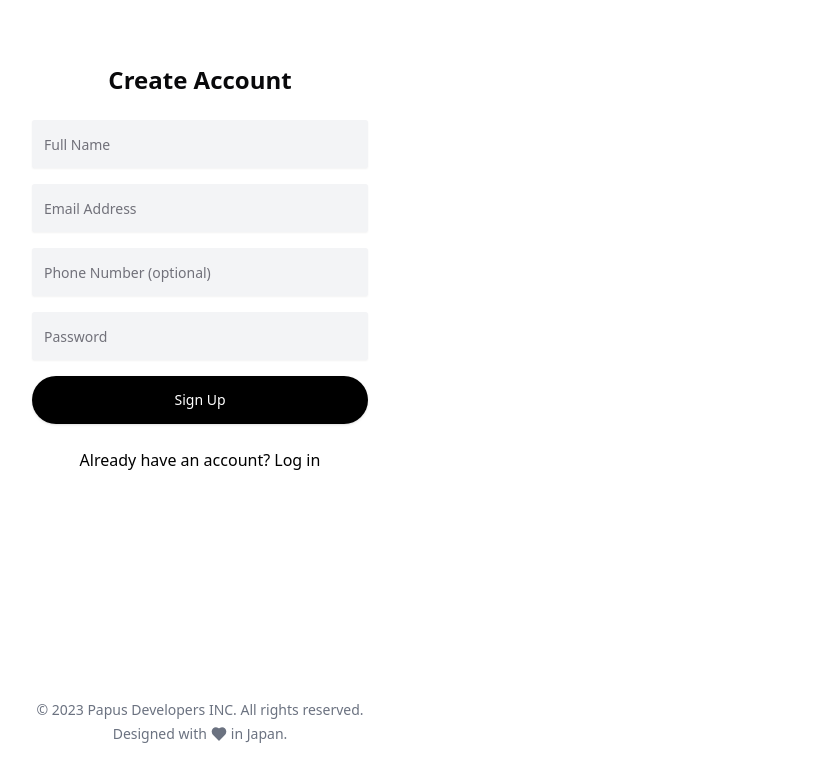
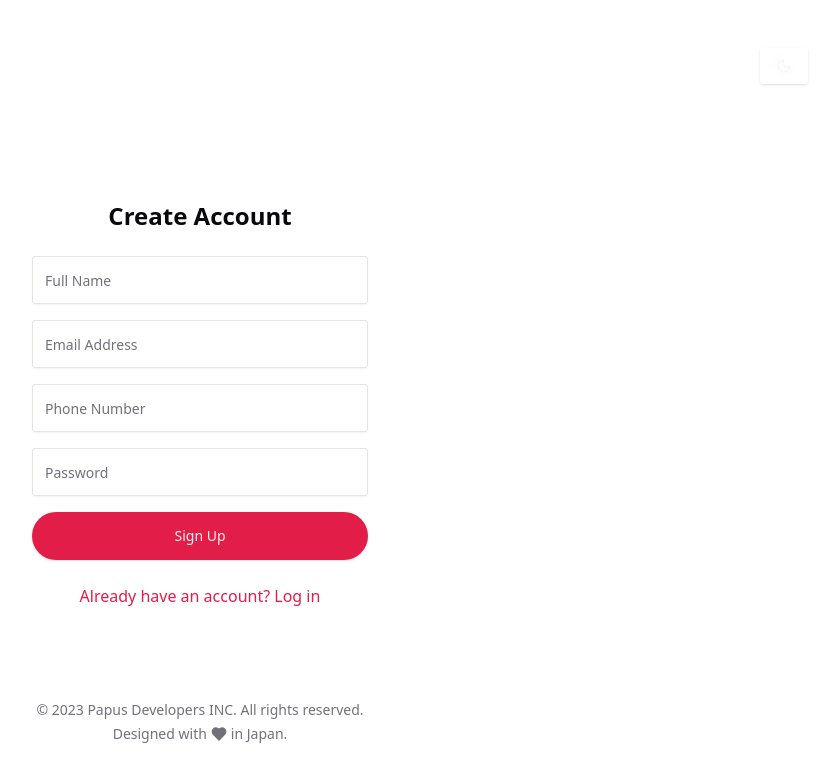
Before and after one commit to Johnson1255/AkibaNet, a React (Vite) app: page /signup in a window 1280 px wide. Shown: the top 782 px of the page, without its empty margins (440-1278 px from the left). Built offline with nearby package versions, Linux system fonts and the light colour scheme; no server answers.

Commit message:
feat: reintroducir ThemeProvider y añadir funcionalidad de cambio de tema en el formulario de inicio de sesión

```diff
--- a/src/App.tsx
+++ b/src/App.tsx
@@ -1,6 +1,7 @@
 import { BrowserRouter as Router, Routes, Route, Navigate } from "react-router-dom";
 import { ReservationProvider } from './context/ReservationContext';
 import { AuthProvider } from './context/AuthContext';
+import { ThemeProvider } from './context/ThemeContext'; // Importar ThemeProvider
 import { PrivateRoute, PublicRoute } from './components/PrivateRoute';
 
 import LoginForm from "./components/LogIn-form";
@@ -18,11 +19,13 @@ import ActiveReservationPage from './components/ActiveReservationPage';
 function App() {
   return (
     <Router>
-      <AuthProvider>
-        <ReservationProvider>
-          <AppRoutes />
-        </ReservationProvider>
-      </AuthProvider>
+      <ThemeProvider>
+        <AuthProvider>
+          <ReservationProvider>
+            <AppRoutes />
+          </ReservationProvider>
+        </AuthProvider>
+      </ThemeProvider>
     </Router>
   );
 }
--- a/src/components/LogIn-form.tsx
+++ b/src/components/LogIn-form.tsx
@@ -1,11 +1,12 @@
-import { Link, useNavigate, useLocation } from "react-router-dom"
-import { Heart } from "lucide-react"
-import { useState, useEffect } from "react"
-import { Button } from "@/components/ui/button"
-import { Card, CardContent, CardFooter } from "@/components/ui/card"
-import { Input } from "@/components/ui/input"
-import { useAuth } from "@/context/AuthContext"
-import { login as loginService } from "@/services/authService"
+import { Link, useNavigate, useLocation } from "react-router-dom";
+import { Heart, Sun, Moon } from "lucide-react"; // Importar iconos
+import { useState, useEffect } from "react";
+import { Button } from "@/components/ui/button";
+import { Card, CardContent, CardFooter } from "@/components/ui/card";
+import { Input } from "@/components/ui/input";
+import { useAuth } from "@/context/AuthContext";
+import { login as loginService } from "@/services/authService";
+import { useTheme } from "@/context/ThemeContext"; // Importar useTheme
 
 export default function LoginForm() {
   const navigate = useNavigate();
@@ -16,6 +17,7 @@ export default function LoginForm() {
   const [error, setError] = useState("")
   const [success, setSuccess] = useState("")
   const [isLoading, setIsLoading] = useState(false)
+  const { theme, toggleTheme } = useTheme(); // Obtener tema y función para cambiar tema
 
   // Verificar si venimos del registro con un email predefinido
   useEffect(() => {
@@ -78,6 +80,11 @@ export default function LoginForm() {
 
   return (
     <div className="min-h-screen flex flex-col items-center justify-between py-8 px-4">
+      <div className="w-full flex justify-end p-4">
+        <Button onClick={toggleTheme} className="bg-transparent hover:bg-transparent">
+          {theme === 'light' ? <Moon className="w-6 h-6" /> : <Sun className="w-6 h-6" />}
+        </Button>
+      </div>
       <Card className="w-full max-w-sm border-0 shadow-none">
         <CardContent className="space-y-6 pt-8">
           <div className="flex justify-center">
@@ -90,7 +97,7 @@ export default function LoginForm() {
             <Input
               type="text"
               placeholder="Email / Telephone"
-              className="h-12 bg-gray-100 border-0"
+              className="bg-transparent border border-input h-12 text-lg placeholder:text-muted-foreground"
               value={email}
               onChange={(e) => setEmail(e.target.value)}
               disabled={isLoading}
@@ -98,7 +105,7 @@ export default function LoginForm() {
             <Input
               type="password"
               placeholder="Password"
-              className="h-12 bg-gray-100 border-0"
+              className="bg-transparent border border-input h-12 text-lg placeholder:text-muted-foreground"
               value={password}
               onChange={(e) => setPassword(e.target.value)}
               disabled={isLoading}
@@ -108,7 +115,7 @@ export default function LoginForm() {
 
             <Button
               type="submit"
-              className="w-full bg-black text-white hover:bg-black/90 rounded-full h-12"
+              className="w-full bg-primary text-primary-foreground hover:bg-primary/90 rounded-full h-12"
               disabled={isLoading}
               onClick={() => !isLoading && checkServerConnection()}
             >
@@ -117,23 +124,23 @@ export default function LoginForm() {
           </form>
 
           <div className="space-y-3">
-            <Button variant="secondary" className="w-full bg-gray-100 hover:bg-gray-200 text-black rounded-full h-12">
+            <Button variant="secondary" className="w-full bg-secondary text-secondary-foreground hover:bg-secondary/90 rounded-full h-12">
               Login with Google
             </Button>
-            <Button variant="secondary" className="w-full bg-gray-100 hover:bg-gray-200 text-black rounded-full h-12">
+            <Button variant="secondary" className="w-full bg-secondary text-secondary-foreground hover:bg-secondary/90 rounded-full h-12">
               Login with Instagram
             </Button>
           </div>
 
           <div className="text-center">
-            <Link to="/signup" className="text-black hover:underline">
+            <Link to="/signup" className="text-primary hover:underline">
               Don't have an account yet? Sign up
             </Link>
           </div>
         </CardContent>
       </Card>
 
-      <CardFooter className="text-gray-500 text-sm text-center">
+      <CardFooter className="text-muted-foreground text-sm text-center">
         <div className="space-y-1">
           <p>© 2023 Papus Developers INC. All rights reserved.</p>
           <p className="flex items-center justify-center gap-1">
--- a/src/components/SignUp-page.tsx
+++ b/src/components/SignUp-page.tsx
@@ -1,11 +1,12 @@
 import { Link, useNavigate } from "react-router-dom";
-import { Heart } from "lucide-react";
+import { Heart, Sun, Moon } from "lucide-react"; // Importar iconos
 import { useState } from "react";
 import { Button } from "@/components/ui/button";
 import { Card, CardContent, CardFooter } from "@/components/ui/card";
 import { Input } from "@/components/ui/input";
 import { register, login as loginService } from "@/services/authService";
 import { useAuth } from "@/context/AuthContext";
+import { useTheme } from "@/context/ThemeContext"; // Importar useTheme
 
 export default function SignUpPage() {
   const navigate = useNavigate();
@@ -16,14 +17,52 @@ export default function SignUpPage() {
   const [phone, setPhone] = useState("");
   const [error, setError] = useState("");
   const [isLoading, setIsLoading] = useState(false);
+  const { theme, toggleTheme } = useTheme(); // Obtener tema y función para cambiar tema
 
   const handleSignUp = async (e: React.FormEvent<HTMLFormElement>) => {
     e.preventDefault();
     setError("");
     setIsLoading(true);
 
-    if (!name || !email || !password) {
-      setError("Por favor, completa todos los campos obligatorios.");
+    if (!name) {
+      setError("Please enter your full name.");
+      setIsLoading(false);
+      return;
+    }
+
+    if (!email) {
+      setError("Please enter your email address.");
+      setIsLoading(false);
+      return;
+    }
+
+    if (!password) {
+      setError("Please enter your password.");
+      setIsLoading(false);
+      return;
+    }
+
+    if (password.length < 8) {
+      setError("Password must be at least 8 characters long.");
+      setIsLoading(false);
+      return;
+    }
+
+    const passwordPattern = /^(?=.*[a-z])(?=.*[A-Z])(?=.*\d)(?=.*[@$!%*?&])[A-Za-z\d@$!%*?&]/;
+    if (!passwordPattern.test(password)) {
+      setError("Password must contain at least one uppercase letter, one lowercase letter, one number, and one special character.");
+      setIsLoading(false);
+      return;
+    }
+
+    if (!/^\S+@\S+\.\S+$/.test(email)) {
+      setError("Please enter a valid email address.");
+      setIsLoading(false);
+      return;
+    }
+
+    if (phone && !/^\d{10}$/.test(phone)) {
+      setError("Please enter a valid 10-digit phone number.");
       setIsLoading(false);
       return;
     }
@@ -42,7 +81,7 @@ export default function SignUpPage() {
       } catch (loginError) {
         // Si falla el login automático, redirigir al login manual
         console.error("Error en login automático:", loginError);
-        setError("Registro exitoso. Por favor inicia sesión manualmente.");
+        setError("Registration successful. Please log in manually.");
 
         // Esperar 2 segundos y redirigir a la página de login
         setTimeout(() => {
@@ -53,7 +92,7 @@ export default function SignUpPage() {
       if (error instanceof Error) {
         setError(error.message);
       } else {
-        setError("Error al crear la cuenta. Por favor intenta de nuevo.");
+        setError("Error creating account. Please try again.");
       }
     } finally {
       setIsLoading(false);
@@ -62,6 +101,11 @@ export default function SignUpPage() {
 
   return (
     <div className="min-h-screen flex flex-col items-center justify-between py-8 px-4">
+      <div className="w-full flex justify-end p-4">
+        <Button onClick={toggleTheme} className="bg-transparent hover:bg-transparent">
+          {theme === 'light' ? <Moon className="w-6 h-6" /> : <Sun className="w-6 h-6" />}
+        </Button>
+      </div>
       <Card className="w-full max-w-sm border-0 shadow-none">
         <CardContent className="space-y-6 pt-8">
           <div className="text-center">
@@ -72,7 +116,7 @@ export default function SignUpPage() {
             <Input
               type="text"
               placeholder="Full Name"
-              className="h-12 bg-gray-100 border-0"
+              className="bg-transparent border border-input h-12 text-lg placeholder:text-muted-foreground"
               value={name}
               onChange={(e) => setName(e.target.value)}
               disabled={isLoading}
@@ -80,15 +124,15 @@ export default function SignUpPage() {
             <Input
               type="email"
               placeholder="Email Address"
-              className="h-12 bg-gray-100 border-0"
+              className="bg-transparent border border-input h-12 text-lg placeholder:text-muted-foreground"
               value={email}
               onChange={(e) => setEmail(e.target.value)}
               disabled={isLoading}
             />
             <Input
               type="text"
-              placeholder="Phone Number (optional)"
-              className="h-12 bg-gray-100 border-0"
+              placeholder="Phone Number"
+              className="bg-transparent border border-input h-12 text-lg placeholder:text-muted-foreground"
               value={phone}
               onChange={(e) => setPhone(e.target.value)}
               disabled={isLoading}
@@ -96,17 +140,17 @@ export default function SignUpPage() {
             <Input
               type="password"
               placeholder="Password"
-              className="h-12 bg-gray-100 border-0"
+              className="bg-transparent border border-input h-12 text-lg placeholder:text-muted-foreground"
               value={password}
               onChange={(e) => setPassword(e.target.value)}
               disabled={isLoading}
             />
 
-            {error && <div className={`text-sm ${error.includes("exitoso") ? "text-green-500" : "text-red-500"}`}>{error}</div>}
+            {error && <div className={`text-sm ${error.includes("successful") ? "text-green-500" : "text-red-500"}`}>{error}</div>}
 
             <Button
               type="submit"
-              className="w-full bg-black text-white hover:bg-black/90 rounded-full h-12"
+              className="w-full bg-primary text-primary-foreground hover:bg-primary/90 rounded-full h-12"
               disabled={isLoading}
             >
               {isLoading ? "Creating Account..." : "Sign Up"}
@@ -114,14 +158,14 @@ export default function SignUpPage() {
           </form>
 
           <div className="text-center">
-            <Link to="/login" className="text-black hover:underline">
+            <Link to="/login" className="text-primary hover:underline">
               Already have an account? Log in
             </Link>
           </div>
         </CardContent>
       </Card>
 
-      <CardFooter className="text-gray-500 text-sm text-center">
+      <CardFooter className="text-muted-foreground text-sm text-center">
         <div className="space-y-1">
           <p>© 2023 Papus Developers INC. All rights reserved.</p>
           <p className="flex items-center justify-center gap-1">
--- a/src/main.tsx
+++ b/src/main.tsx
@@ -3,12 +3,9 @@ import { createRoot } from 'react-dom/client'
 import './index.css'
 import App from './App.tsx'
 import './i18n'
-import { ThemeProvider } from './context/ThemeContext'
 
 createRoot(document.getElementById('root')!).render(
   <StrictMode>
-    <ThemeProvider>
       <App />
-    </ThemeProvider>
   </StrictMode>,
 )
```
